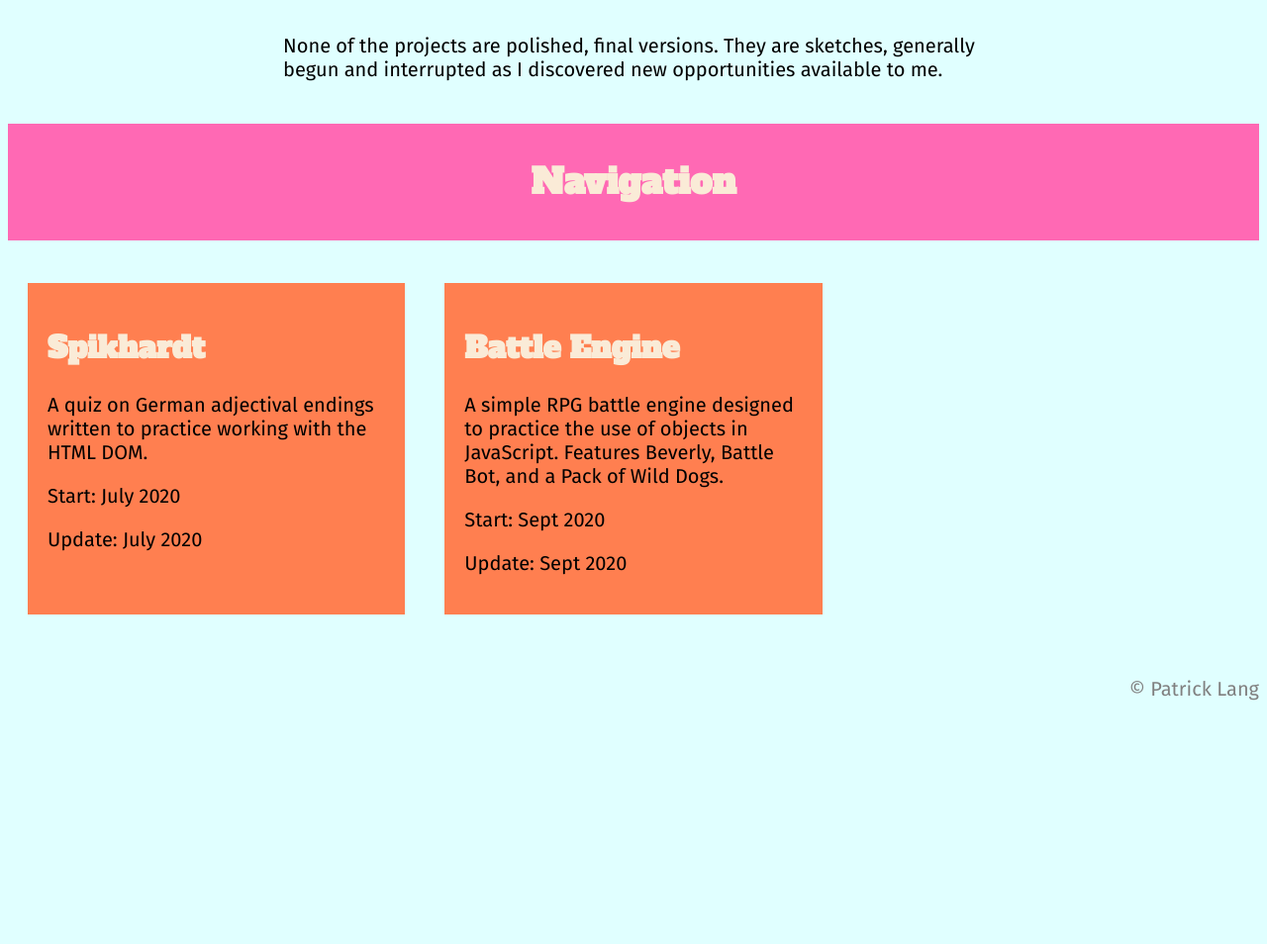
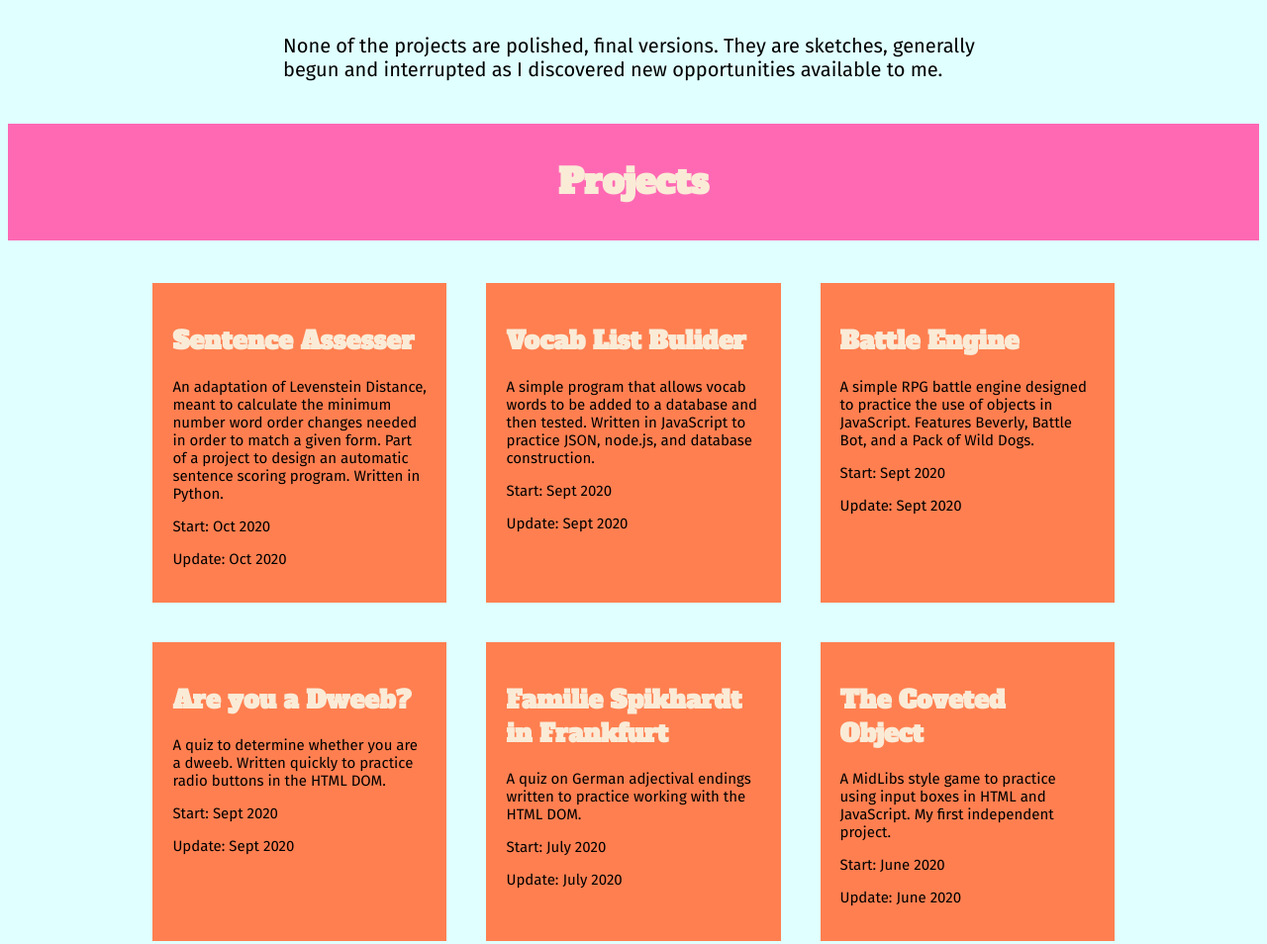
Before and after one commit to patricklang87/portfolio, a plain HTML site: page index.html in a window 1280 px wide. Shown: the part 720-1674 px from the top of the page at 99% size. Before the commit the page ends 1448 px from the top, so only its background shows below. Drawn offline with Linux system fonts and the light colour scheme.

Commit message:
Change link grid width

```diff
--- a/index.html
+++ b/index.html
@@ -2,7 +2,7 @@
 <!--[if lt IE 7]>      <html class="no-js lt-ie9 lt-ie8 lt-ie7"> <![endif]-->
 <!--[if IE 7]>         <html class="no-js lt-ie9 lt-ie8"> <![endif]-->
 <!--[if IE 8]>         <html class="no-js lt-ie9"> <![endif]-->
-<!--[if gt IE 8]>      <html class="no-js"> <!--<![endif]-->
+<!--[if gt IE 8]>      <html class="no-js"> <![endif]-->
 <html>
     <head>
         <meta charset="utf-8">
@@ -28,41 +28,14 @@
             <p>None of the projects are polished, final versions. They are sketches, generally begun and interrupted as I discovered new opportunities available to me.</p>
           </div>
           <br>
-          <div id="nav">
             <div id="nav-banner" class="heading">
-                <h3>Navigation</h3>
+                <h3>Projects</h3>
             </div>
             <br>
-            <div id="link-grid">
-                <!--
-                <div id="a" class="grid-item">
-                    <h2>Beverly vs. Battle Bot</h2>
-                    <p>A simple RPG battle engine written to practice JavaScript objects</p>
-                    <p>August 2020</p>
+            <div id="linkDiv">
+                <div id="link-grid">
                 </div>
-                <div id="b" class="grid-item">
-                    <h2>Familie Spikhardt in Frankfurt</h2>
-                </div>
-                <div id="c" class="grid-item">
-                    <h2>Vocabulary List Builder</h2>
-                    <p></p>
-                    <p>September 2020</p>
-                </div>
-                <div id="d" class="grid-item">
-                    <h2>Sentence Assess</h2>
-                </div>
-                <div id="e" class="grid-item">
-                    <h2>Beverly vs. Battle Bot</h2>
-                </div>
-                <div id="f" class="grid-item">
-                    <h2>Beverly vs. Battle Bot</h2>
-                </div>
-                <div id="g" class="grid-item">
-                    <h2>Beverly vs. Battle Bot</h2>
-                </div>
-            -->
             </div>
-        </div>
         <br>
         <div id="footer">
             <p>&copy; Patrick Lang</p>
--- a/index.js
+++ b/index.js
@@ -12,14 +12,22 @@ let pushNewInfo = (title, link, info, startDate, lastUpdate) => {
 	projArray.push(new ProjInfo(title, link, info, startDate, lastUpdate));
 }
 
-pushNewInfo("Spikhardt", "tbd", "A quiz on German adjectival endings written to practice working with the HTML DOM.", "July 2020", "July 2020");
+
+pushNewInfo("Sentence Assesser", "tbd", "An adaptation of Levenstein Distance, meant to calculate the minimum number word order changes needed in order to match a given form. Part of a project to design an automatic sentence scoring program. Written in Python.", "Oct 2020", "Oct 2020");
+
+pushNewInfo("Vocab List Bulider", "tbd", "A simple program that allows vocab words to be added to a database and then tested. Written in JavaScript to practice JSON, node.js, and database construction.", "Sept 2020", "Sept 2020")
 
 pushNewInfo("Battle Engine", "tbd", "A simple RPG battle engine designed to practice the use of objects in JavaScript. Features Beverly, Battle Bot, and a Pack of Wild Dogs.", "Sept 2020", "Sept 2020");
 
+pushNewInfo("Are you a Dweeb?", "tbd", "A quiz to determine whether you are a dweeb. Written quickly to practice radio buttons in the HTML DOM.", "Sept 2020", "Sept 2020");
+
+pushNewInfo("Familie Spikhardt in Frankfurt", "tbd", "A quiz on German adjectival endings written to practice working with the HTML DOM.", "July 2020", "July 2020");
+
+pushNewInfo("The Coveted Object", "tbd", "A MidLibs style game to practice using input boxes in HTML and JavaScript. My first independent project.", "June 2020", "June 2020");
+
 let gridDivs = "";
 
-let i;
-for (i = 0; i < projArray.length; i++) {
+for (let i = 0; i < projArray.length; i++) {
 	let gridDiv = `<div id="${projArray[i].title}" class="grid-item" href="${projArray[i].link}">
                     <h2>${projArray[i].title}</h2>
                     <p>${projArray[i].info}</p>
--- a/resources/css/style.css
+++ b/resources/css/style.css
@@ -36,6 +36,13 @@ body {
     text-align: center;
   }
 
+#linkDiv {
+    width: 80%;
+    display: block;
+    margin-left: auto;
+    margin-right: auto;
+}
+
 #link-grid {
   display: grid;
   width: 100%;
@@ -50,6 +57,10 @@ body {
     margin: 1rem;
 }
 
+.grid-item p {
+    font-size: .75rem;
+}
+
 #footer {
     text-align: right;
     color: grey
@@ -62,7 +73,8 @@ body {
 
 h2 {
     font-family: 'Alfa Slab One', cursive;
-    color: antiquewhite
+    color: antiquewhite;
+    font-size: 1.25rem;
 }
 
 p {
```
